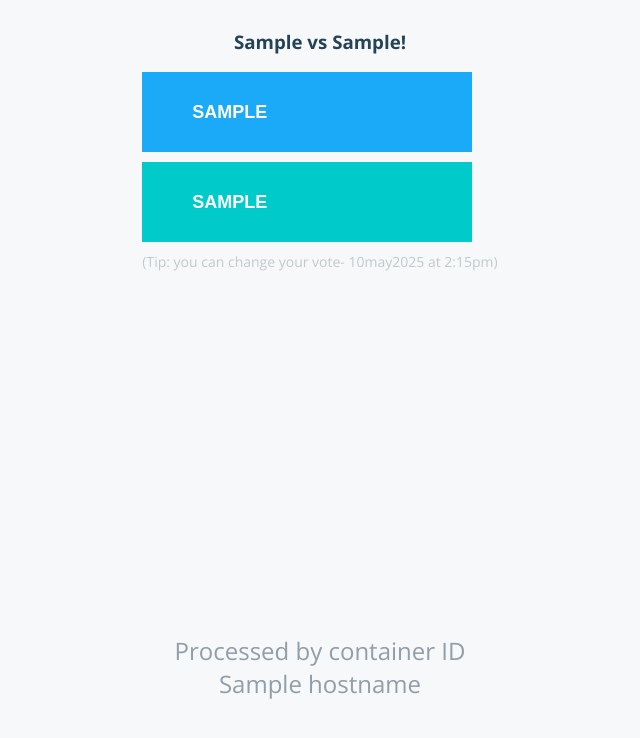
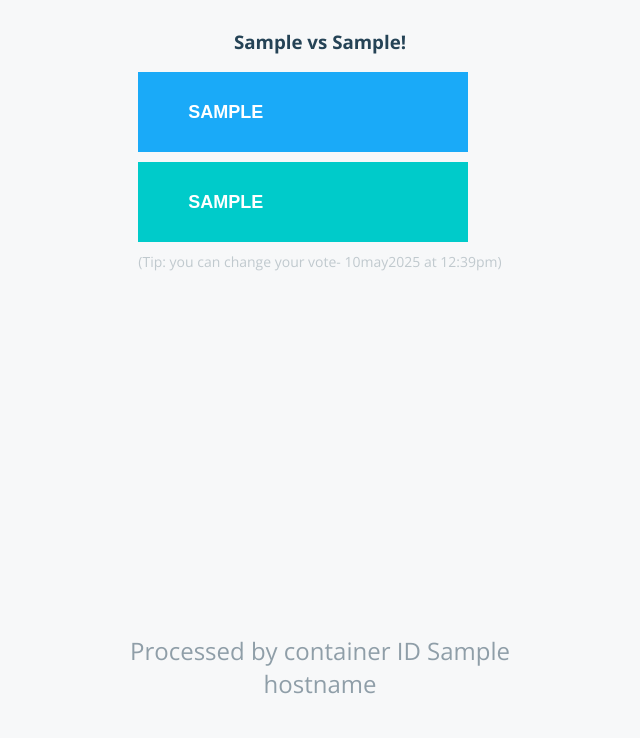
Before and after one commit to vijaykvv/votingapp, a Flask app: template result/views/index.html in a window 1280 px wide. Shown: the top 738 px of the page, without its empty margins (320-960 px from the left). Run offline with Flask 3, Linux system fonts and the light colour scheme; the template is opened without the code that fills it: most values are stand-ins (such as "Sample title", 1, 10 or a date in 2020); some libraries are stand-ins or nearby versions.

Commit message:
time updated.

```diff
--- a/result/views/index.html
+++ b/result/views/index.html
@@ -2,7 +2,7 @@
 <html ng-app="catsvsdogs">
   <head>
     <meta charset="utf-8">
-    <title>Cats vs Dogs -- Result 10May2025 at 2:16pm</title>
+    <title>Cats vs Dogs -- Result 10May2025 at 12:39pm</title>
     <base href="/index.html">
     <meta name = "viewport" content = "width=device-width, initial-scale = 1.0">
     <meta name="keywords" content="docker-compose, docker, stack">
--- a/vote/templates/index.html
+++ b/vote/templates/index.html
@@ -19,7 +19,7 @@
           <button id="b" type="submit" name="vote" class="b" value="b">{{option_b}}</button>
         </form>
         <div id="tip">
-          (Tip: you can change your vote- 10may2025 at 2:15pm)
+          (Tip: you can change your vote- 10may2025 at 12:39pm)
         </div>
         <div id="hostname">
           Processed by container ID {{hostname}}
```
